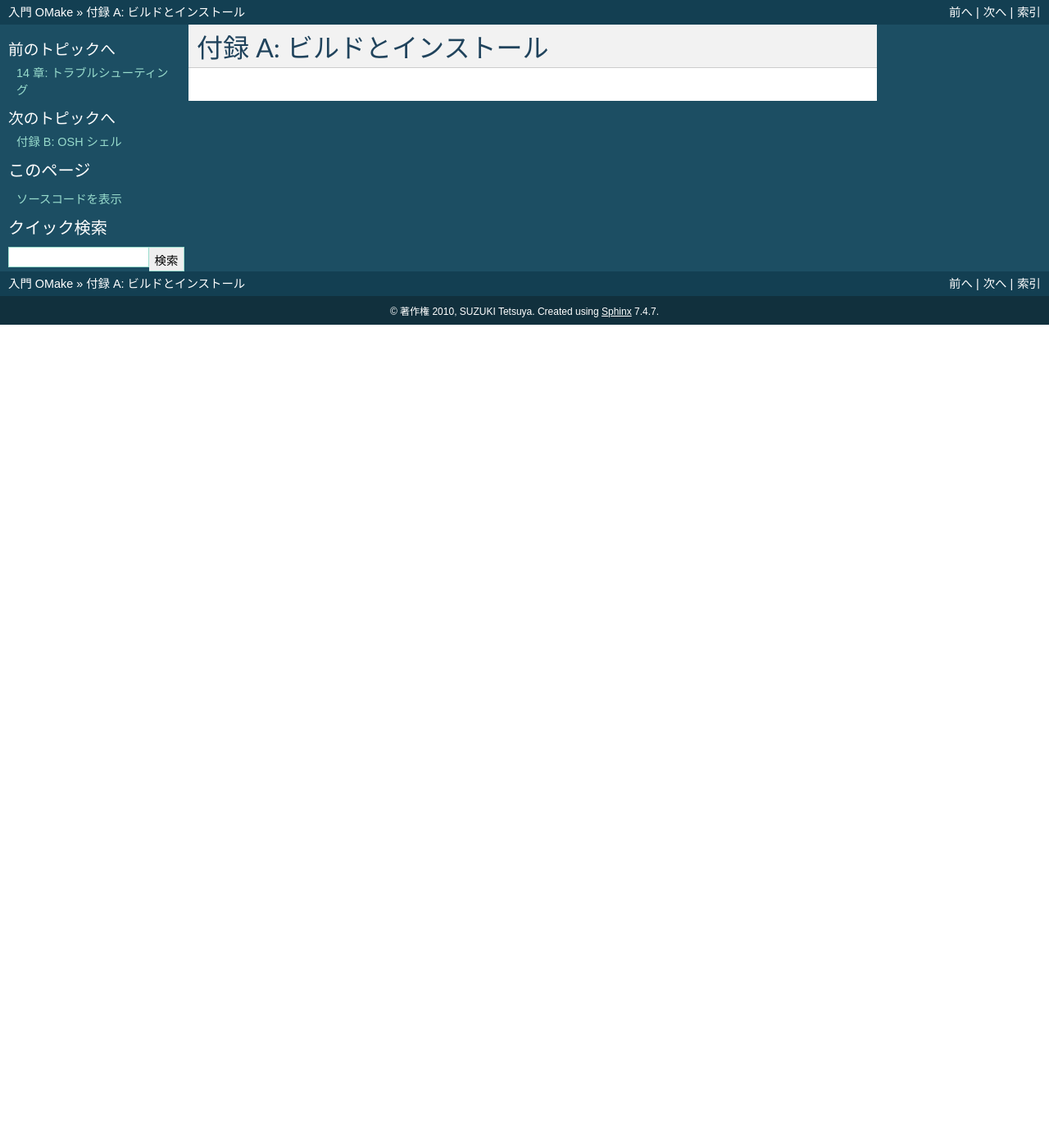
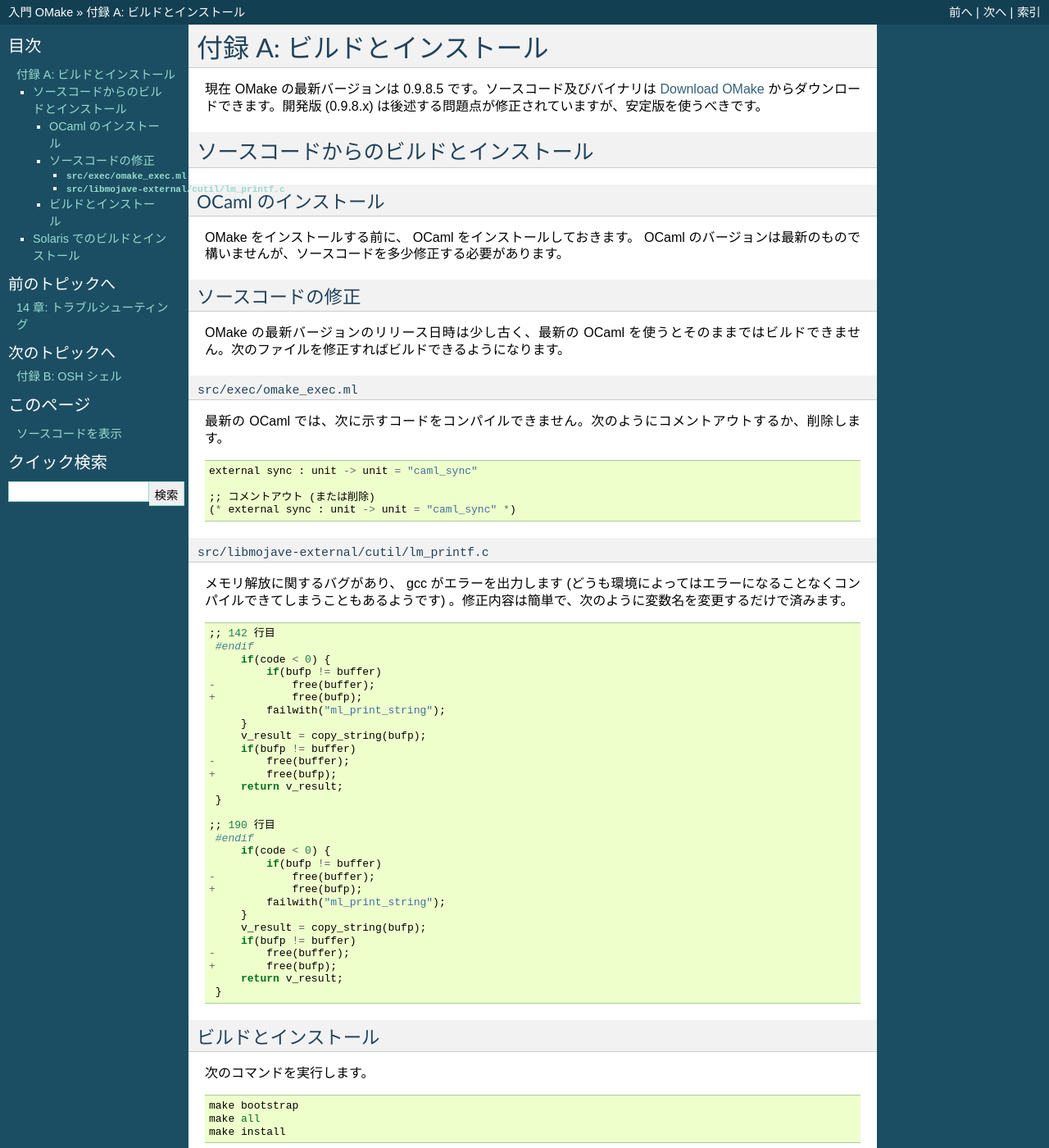
Before and after one commit to szktty/omakebook-jp, a Sphinx documentation site: the page built from source/install.rst, in a window 1280 px wide and 1400 px high. Shown: the whole window at 82% size. Built offline with Sphinx 7.4.7, drawn with Linux system fonts in a browser that asks for light colours.

Commit message:
インストールについて記述

```diff
--- a/source/install.rst
+++ b/source/install.rst
@@ -3,3 +3,87 @@
 ============================
 付録 A: ビルドとインストール
 ============================
+
+現在 OMake の最新バージョンは 0.9.8.5 です。ソースコード及びバイナリは `Download OMake <http://omake.metaprl.org/download.html>`_ からダウンロードできます。開発版 (0.9.8.x) は後述する問題点が修正されていますが、安定版を使うべきです。
+
+
+ソースコードからのビルドとインストール
+======================================
+
+OCaml のインストール
+--------------------
+
+OMake をインストールする前に、 OCaml をインストールしておきます。 OCaml のバージョンは最新のもので構いませんが、ソースコードを多少修正する必要があります。
+
+
+ソースコードの修正
+------------------
+
+OMake の最新バージョンのリリース日時は少し古く、最新の OCaml を使うとそのままではビルドできません。次のファイルを修正すればビルドできるようになります。
+
+
+``src/exec/omake_exec.ml``
+^^^^^^^^^^^^^^^^^^^^^^^^^^
+
+最新の OCaml では、次に示すコードをコンパイルできません。次のようにコメントアウトするか、削除します。
+
+::
+
+ external sync : unit -> unit = "caml_sync"
+
+ ;; コメントアウト (または削除)
+ (* external sync : unit -> unit = "caml_sync" *)
+
+
+``src/libmojave-external/cutil/lm_printf.c``
+^^^^^^^^^^^^^^^^^^^^^^^^^^^^^^^^^^^^^^^^^^^^
+
+メモリ解放に関するバグがあり、 gcc がエラーを出力します (どうも環境によってはエラーになることなくコンパイルできてしまうこともあるようです) 。修正内容は簡単で、次のように変数名を変更するだけで済みます。
+
+::
+
+   ;; 142 行目
+    #endif
+        if(code < 0) {
+            if(bufp != buffer)
+   -            free(buffer);
+   +            free(bufp);
+            failwith("ml_print_string");
+        }
+        v_result = copy_string(bufp);
+        if(bufp != buffer)
+   -        free(buffer);
+   +        free(bufp);
+        return v_result;
+    }
+
+   ;; 190 行目
+    #endif
+        if(code < 0) {
+            if(bufp != buffer)
+   -            free(buffer);
+   +            free(bufp);
+            failwith("ml_print_string");
+        }
+        v_result = copy_string(bufp);
+        if(bufp != buffer)
+   -        free(buffer);
+   +        free(bufp);
+        return v_result;
+    }
+
+
+ビルドとインストール
+--------------------
+
+次のコマンドを実行します。
+
+::
+
+ make bootstrap
+ make all
+ make install
+
+
+Solaris でのビルドとインストール
+================================
--- a/source/what.rst
+++ b/source/what.rst
@@ -51,5 +51,4 @@
 インストール
 ============
 
-0.9.8.5
-ブランチ
+:ref:`付録 A: ビルドとインストール <BuildAndInstall>` を参照してください。
```
